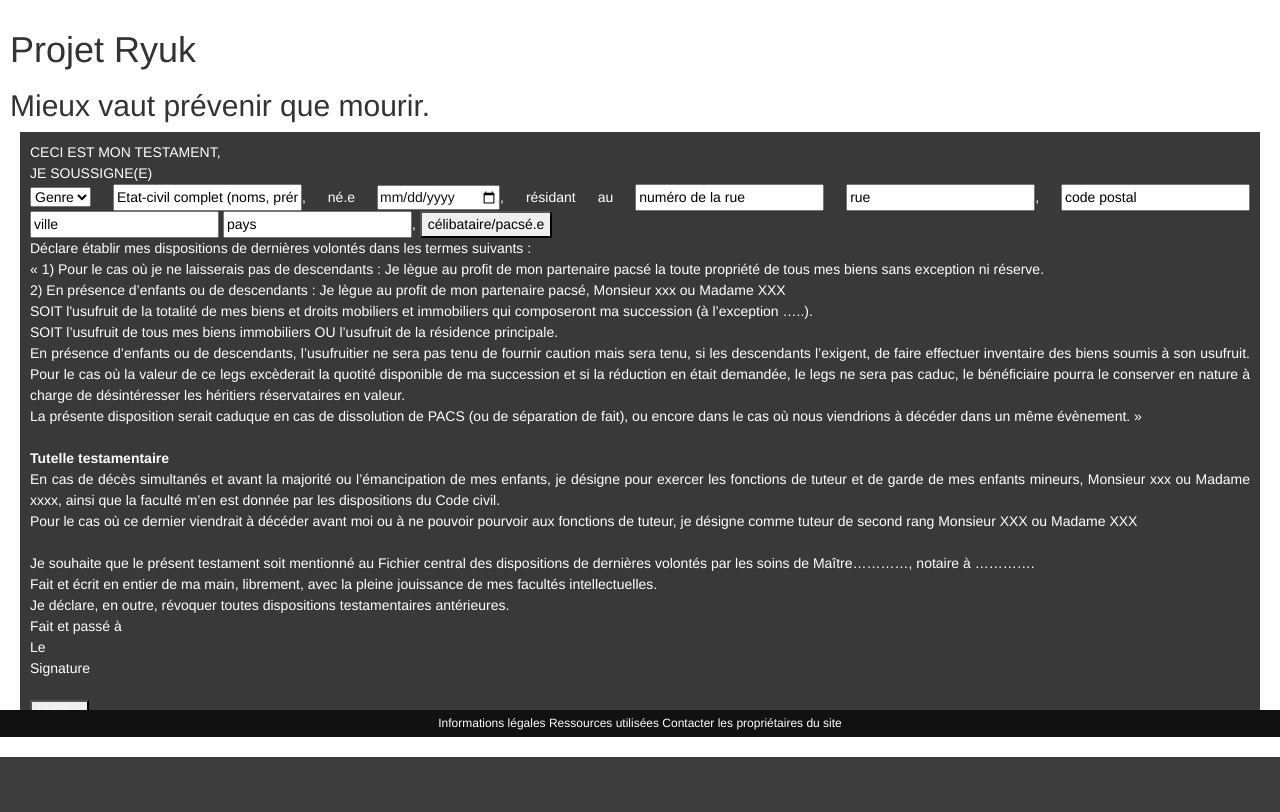
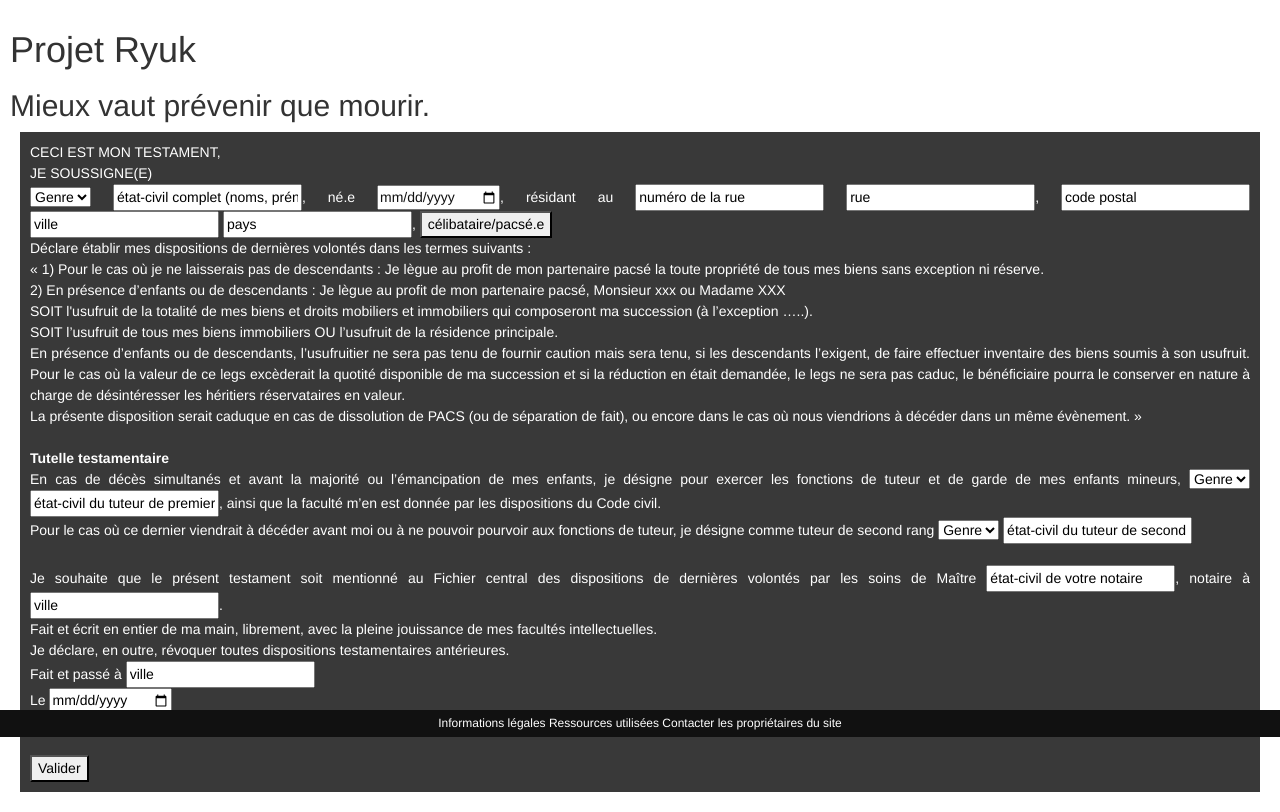
Before and after one commit to RyukPolytech/Ryuk, a Symfony app: template templates/testament/index.html.twig in a window 1280 px wide. Shown: the part 63-875 px from the top of the page. Before the commit the page ends 820 px from the top, so only its background shows below. Run offline with Twig, Linux system fonts and the light colour scheme; the template is opened without the code that fills it, so the values that code supplies are empty; style sheets or scripts are compiled from the project's sources; some libraries are stand-ins or nearby versions.

Commit message:
feat: update testament form with improved input placeholders and additional fields

```diff
--- a/templates/testament/index.html.twig
+++ b/templates/testament/index.html.twig
@@ -22,7 +22,7 @@
 				<option value="f">Mme.</option>
 				<option value="x">Mx.</option>
 			</select>
-			<input type="text" id="name" class="text-black" name="name" value="Etat-civil complet (noms, prénoms)" required>,
+			<input type="text" id="name" class="text-black" name="name" value="état-civil complet (noms, prénoms)" required>,
 
 																		né.e
 			<input type="date" id="date_naissance" name="date_naissance" value="date de naissance" required>,
@@ -44,7 +44,7 @@
 					<option value="f">Mme.</option>
 					<option value="x">Mx.</option>
 				</select>
-				<input type="text" id="name_partenaire" class="text-black" name="name_partenaire" required>,
+				<input type="text" id="name_partenaire" class="text-black" name="name_partenaire" value="état-civil de votre partenaire" required>,
 																							né.e
 				<input type="date" id="date_naissance_partenaire" class="text-black" name="date_naissance_partenaire" required>
 			</div>
@@ -61,7 +61,8 @@
 			<br>
 			SOIT l’usufruit de tous mes biens immobiliers OU l’usufruit de la résidence principale.
 			<br>
-			En présence d’enfants ou de descendants, l’usufruitier ne sera pas tenu de fournir caution mais sera tenu, si les descendants l’exigent, de faire effectuer inventaire des biens soumis à son usufruit. Pour le cas où la valeur de ce legs excèderait la quotité disponible de ma succession et si la réduction en était demandée, le legs ne sera pas caduc, le bénéficiaire pourra le conserver en nature à charge de désintéresser les héritiers réservataires en valeur.
+			En présence d’enfants ou de descendants, l’usufruitier ne sera pas tenu de fournir caution mais sera tenu, si les descendants l’exigent, de faire effectuer inventaire des biens soumis à son usufruit.
+			Pour le cas où la valeur de ce legs excèderait la quotité disponible de ma succession et si la réduction en était demandée, le legs ne sera pas caduc, le bénéficiaire pourra le conserver en nature à charge de désintéresser les héritiers réservataires en valeur.
 			<br>
 			La présente disposition serait caduque en cas de dissolution de PACS (ou de séparation de fait), ou encore dans le cas où nous viendrions à décéder dans un même évènement. »
 
@@ -70,19 +71,37 @@
 				Tutelle testamentaire
 			</span>
 			<br>
-			En cas de décès simultanés et avant la majorité ou l’émancipation de mes enfants, je désigne pour exercer les fonctions de tuteur et de garde de mes enfants mineurs, Monsieur xxx ou Madame xxxx, ainsi que la faculté m’en est donnée par les dispositions du Code civil.
+			En cas de décès simultanés et avant la majorité ou l’émancipation de mes enfants, je désigne pour exercer les fonctions de tuteur et de garde de mes enfants mineurs,
+			<select id="genre_tuteur" name="genre_tuteur" class="text-black" required>
+					<option value="" selected>Genre</option>
+					<option value="m">M.</option>
+					<option value="f">Mme.</option>
+					<option value="x">Mx.</option>
+				</select>
+				<input type="text" id="nom_tuteur" class="text-black" name="nom_tuteur" value="état-civil du tuteur de premier rang" required>,
+				ainsi que la faculté m’en est donnée par les dispositions du Code civil.
 
-			<br>Pour le cas où ce dernier viendrait à décéder avant moi ou à ne pouvoir pourvoir aux fonctions de tuteur, je désigne comme tuteur de second rang Monsieur XXX ou Madame XXX
+			<br>Pour le cas où ce dernier viendrait à décéder avant moi ou à ne pouvoir pourvoir aux fonctions de tuteur, je désigne comme tuteur de second rang
+						<select id="genre_tuteur2" name="genre_tuteur2" class="text-black" required>
+					<option value="" selected>Genre</option>
+					<option value="m">M.</option>
+					<option value="f">Mme.</option>
+					<option value="x">Mx.</option>
+				</select>
+				<input type="text" id="nom_tuteur2" class="text-black" name="nom_tuteur2" value="état-civil du tuteur de second rang" required>
+
 			<br><br>
-			Je souhaite que le présent testament soit mentionné au Fichier central des dispositions de dernières volontés par les soins de Maître…………, notaire à ………….
+			Je souhaite que le présent testament soit mentionné au Fichier central des dispositions de dernières volontés par les soins de Maître
+			<input type="text" id="nom_notaire" class="text-black" name="nom_notaire" value="état-civil de votre notaire" required>, notaire à
+			<input type="text" id="ville_notaire" class="text-black" name="ville_notaire" value="ville" required>.
 			<br>
 			Fait et écrit en entier de ma main, librement, avec la pleine jouissance de mes facultés intellectuelles.
 			<br>
 			Je déclare, en outre, révoquer toutes dispositions testamentaires antérieures.
 			<br>
-			Fait et passé à
+			Fait et passé à <input type="text" id="ville_signature" class="text-black" name="ville_signature" value="ville" required>
 			<br>
-			Le
+			Le <input type="date" id="date_signature" class="text-black" name="date_signature" required>
 			<br>
 
 			Signature
@@ -90,7 +109,7 @@
 
 			<br>
 			<br>
-			<button type="submit">Valider</button>
+			<button class="text-black" type="submit">Valider</button>
 		</form>
 	</article>
 {% endblock %}
```
